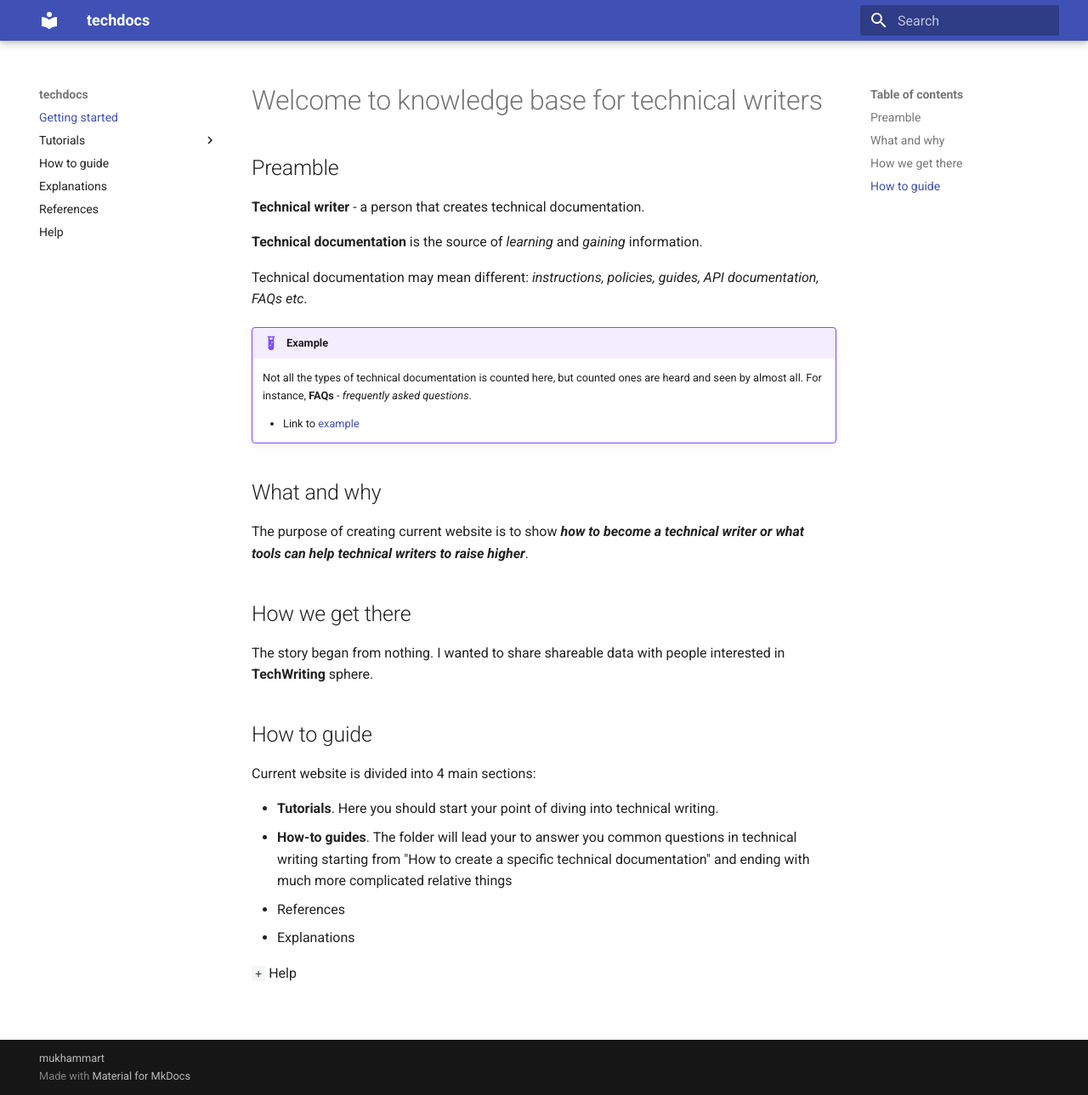
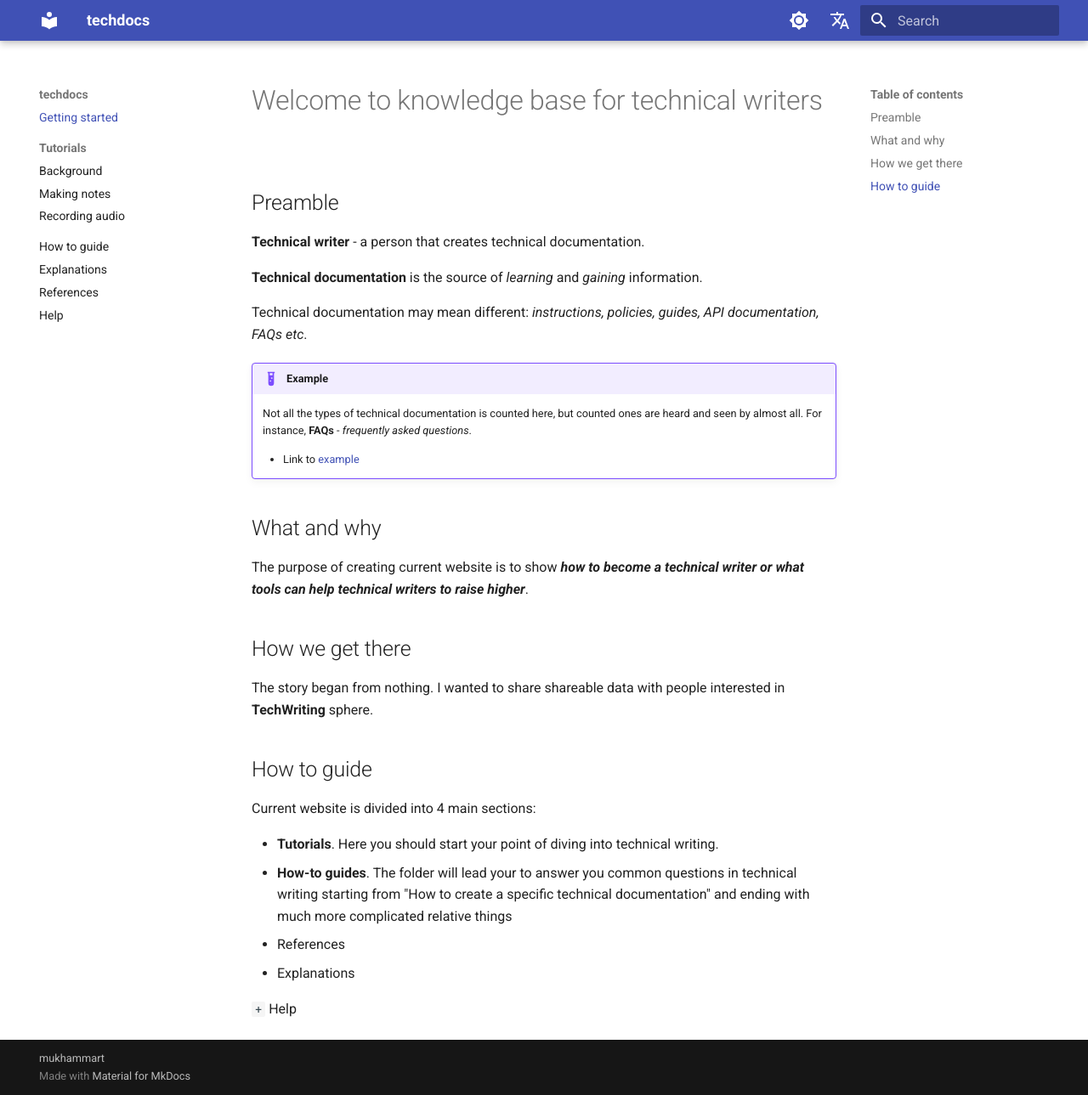
Before and after one commit to predator1995/fortechwriterz, an MkDocs documentation site: the page built from docs/index.md, in a window 1280 px wide and 1289 px high. Shown: the whole window at 85% size. Built offline with MkDocs 1.6.1 and Material for MkDocs 9.7.7, drawn with Linux system fonts in a browser that asks for light colours; comment, search, counter and statistics services are not loaded.

Commit message:
mkdocsymlchanged

```diff
--- a/mkdocs.yml
+++ b/mkdocs.yml
@@ -1,6 +1,22 @@
 site_name: techdocs
 theme:
   name: material
+  features:
+    - navigation.sections
+  palette:
+    - scheme: default
+      primary: indigo
+      accent: indigo
+      toggle:
+        icon: material/brightness-7
+        name: Switch to dark mode
+    - scheme: slate
+      primary: indigo
+      accent: indigo
+      toggle:
+        icon: material/brightness-4
+        name: Switch to light mode
+
 
 docs_dir: docs
 nav:
@@ -14,15 +30,29 @@ nav:
 - 'References': 'references/references.md'
 - 'Help': 'help.md'
 
-copyright: "mukhammart"
 
 extra_css:
   - custom.css
   - stylesheets/extra.css
   - css/neoteroi-mkdocs.css
 
+extra:
+      alternate:
+      - name: English
+        link: /docs/
+        lang: en
+      - name: Русский
+        link: /ru/
+        lang: ru
+      - name: O'zbekcha
+        link: /uz/
+        lang: uz
+
 markdown_extensions:
 - attr_list
+- toc:
+      permalink: true
+- pymdownx.highlight
 - pymdownx.emoji:
       emoji_index: !!python/name:material.extensions.emoji.twemoji
       emoji_generator: !!python/name:material.extensions.emoji.to_svg
@@ -31,8 +61,10 @@ markdown_extensions:
 
 -  pymdownx.tasklist:
       custom_checkbox: true
-
 - pymdownx.betterem
 - admonition
 - pymdownx.details
 - pymdownx.superfences
+
+
+copyright: "mukhammart"
```
